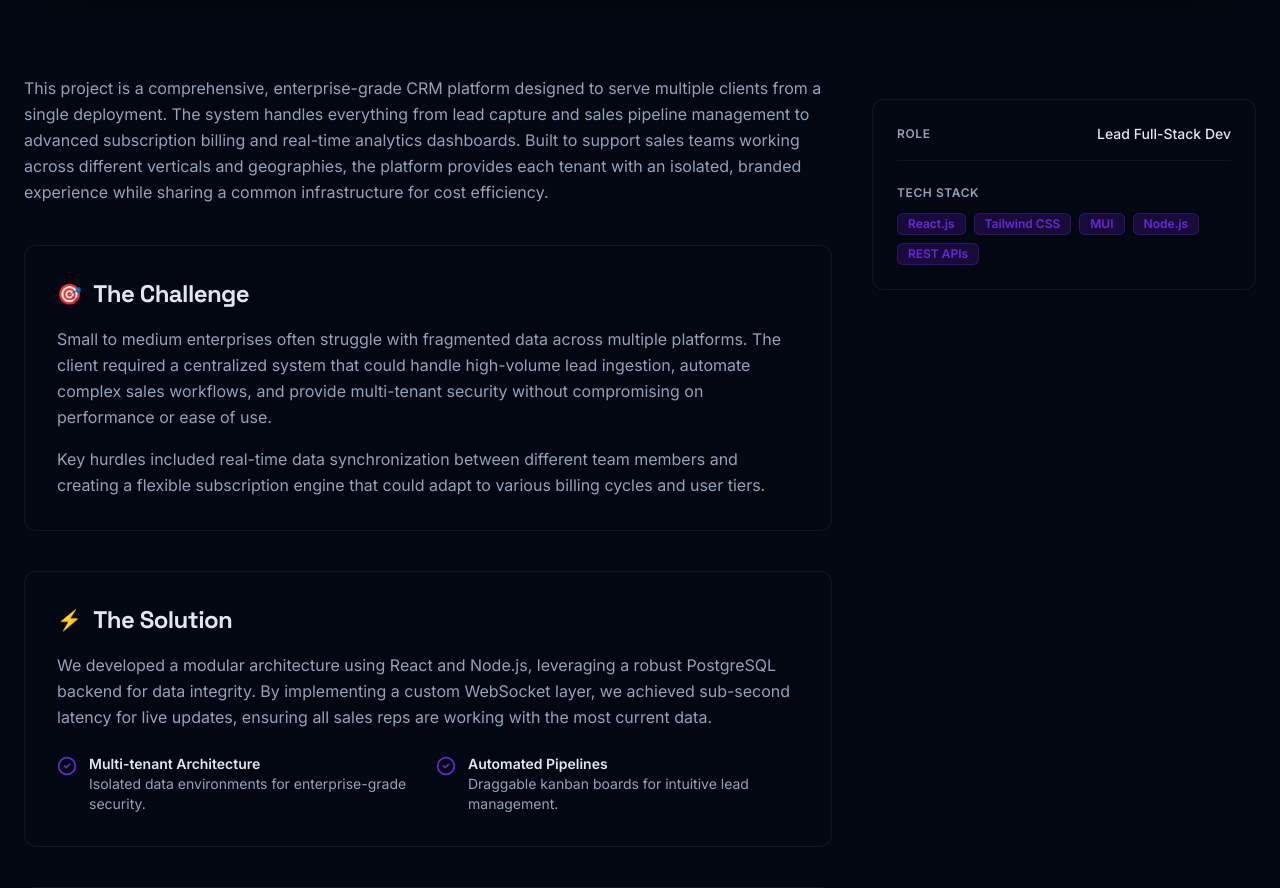
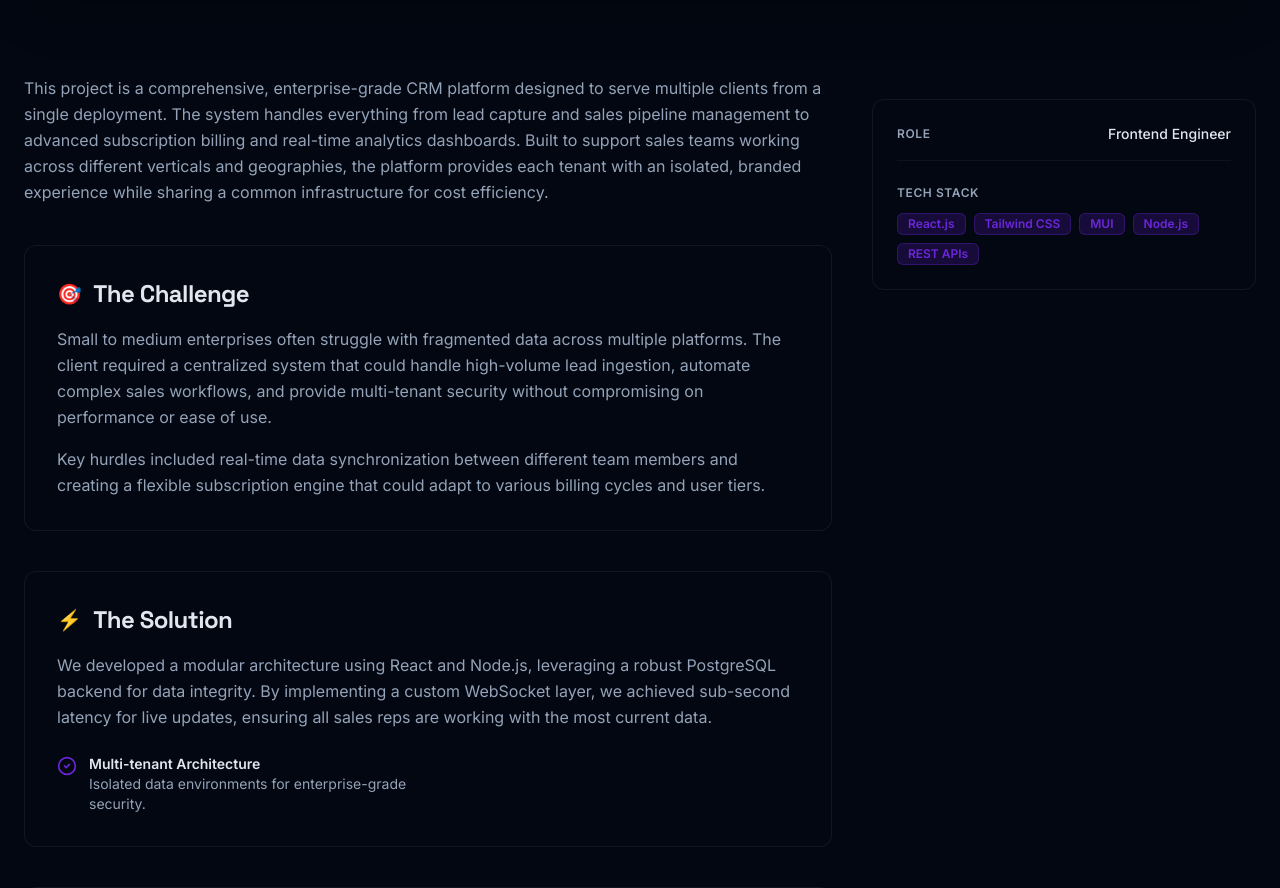
Before and after one commit to ubaid541/portfolio-nextjs, a Next.js app: page /projects/1 in a window 1280 px wide. Shown: the part 800-1688 px from the top of the page. Built offline with nearby package versions, Linux system fonts and the light colour scheme.

Commit message:
first portfolio desc updated

```diff
--- a/app/data/portfolio-data.ts
+++ b/app/data/portfolio-data.ts
@@ -141,7 +141,7 @@ export const PROJECTS: Project[] = [
     details: {
       client: "Nexus Systems Inc.",
       duration: "6 Months",
-      role: "Lead Full-Stack Dev",
+      role: "Frontend Engineer",
     },
     challenge: {
       description:
@@ -158,16 +158,16 @@ export const PROJECTS: Project[] = [
           description:
             "Isolated data environments for enterprise-grade security.",
         },
-        {
-          title: "Automated Pipelines",
-          description:
-            "Draggable kanban boards for intuitive lead management.",
-        },
+        // {
+        //   title: "Automated Pipelines",
+        //   description:
+        //     "Draggable kanban boards for intuitive lead management.",
+        // },
       ],
     },
     keyFeatures: [
       "Real-time collaboration and notification system.",
-      "Deep integration with Stripe for automated subscription billing.",
+      // "Deep integration with Stripe for automated subscription billing.",
       "Customizable reporting dashboard with Export to PDF/CSV.",
       "Advanced RBAC (Role-Based Access Control) for granular permissions.",
     ],
@@ -193,7 +193,7 @@ export const PROJECTS: Project[] = [
     details: {
       client: "Internal Product",
       duration: "4 Months",
-      role: "Frontend Lead",
+      role: "Frontend Engineer",
     },
     challenge: {
       description:
```
